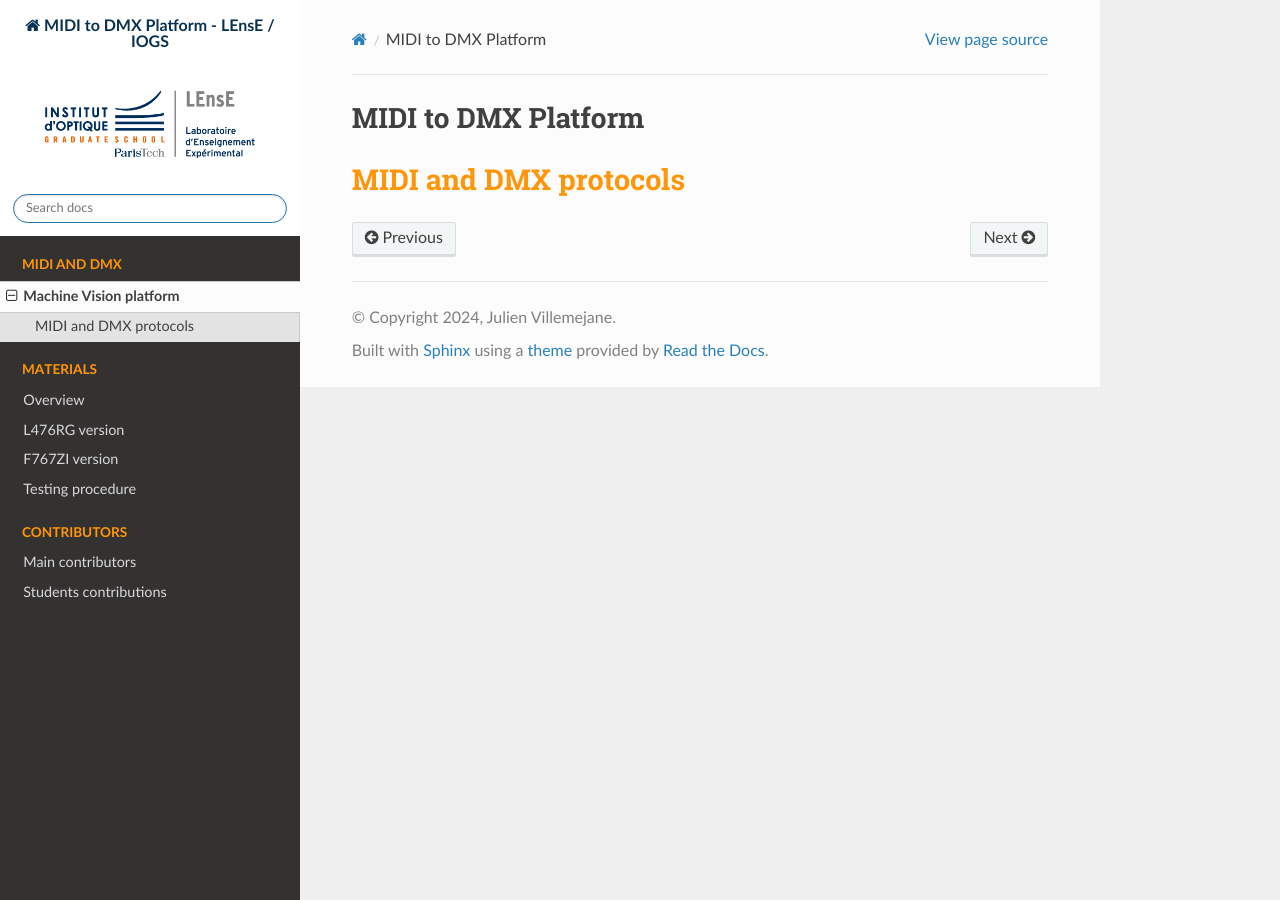
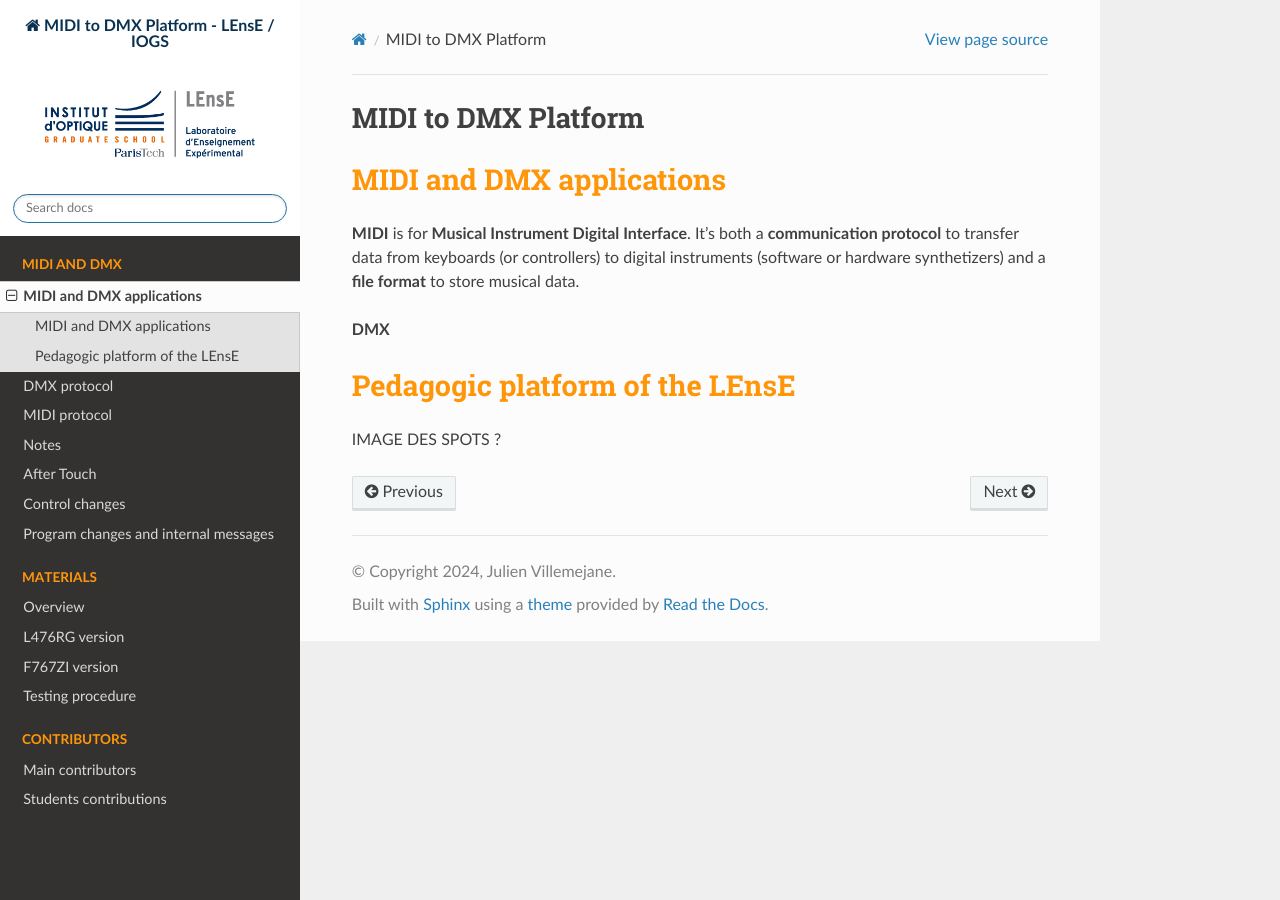
Before and after one commit to IOGS-LEnsE/light-midi2dmx, a Sphinx documentation site: the page built from docs/source/contents/midi_and_dmx.rst, in a window 1280 px wide. Built offline with Sphinx 7.4.7 and the Read the Docs theme 2.0.0, drawn with Linux system fonts in a browser that asks for light colours.

Commit message:
Update MIDI documentation

```diff
--- a/docs/source/contents/midi_and_dmx.rst
+++ b/docs/source/contents/midi_and_dmx.rst
@@ -1,5 +1,17 @@
 MIDI to DMX Platform
 ====================
 
-MIDI and DMX protocols
-----------------------
+
+
+MIDI and DMX applications
+-------------------------
+
+**MIDI** is for **Musical Instrument Digital Interface**. It's both a **communication protocol** to transfer data from keyboards (or controllers) to digital instruments (software or hardware synthetizers) and a **file format** to store musical data.
+
+**DMX**
+
+
+Pedagogic platform of the LEnsE
+-------------------------------
+
+IMAGE DES SPOTS ?
--- /dev/null
+++ b/docs/source/contents/protocol_dmx.rst
@@ -0,0 +1,9 @@
+DMX Protocol
+============
+
+.. caution::
+   This page is still in development and some parts are still in French language.
+
+
+DMX applications
+----------------
--- a/docs/source/index.rst
+++ b/docs/source/index.rst
@@ -1,9 +1,9 @@
-.. Machine-Vision platform documentation master file, created by
+.. MIDI to DMX platform documentation master file, created by
    sphinx-quickstart on Sat Jan 13.
    You can adapt this file completely to your liking, but it should at least contain the root `toctree` directive.
 
 Documentation of MIDI to DMX platform
-========================================
+=====================================
 
 .. caution::
    This documentation website is still in development
@@ -18,7 +18,9 @@ The GitHub repository of this project : `Light Midi2DMX <https://github.com/IOGS
    :maxdepth: 1
    :caption: MIDI and DMX
 
-	Machine Vision platform<contents/midi_and_dmx>
+	MIDI and DMX applications<contents/midi_and_dmx>
+	DMX protocol<contents/protocol_dmx>
+	MIDI protocol<contents/protocol_midi>
 
 .. toctree::
    :maxdepth: 1
```
Also changed, not shown: docs/source/contents/protocol_midi.rst (added, +97 -0 lines), docs/source/_static/note_on.png (added), 1 other file.
